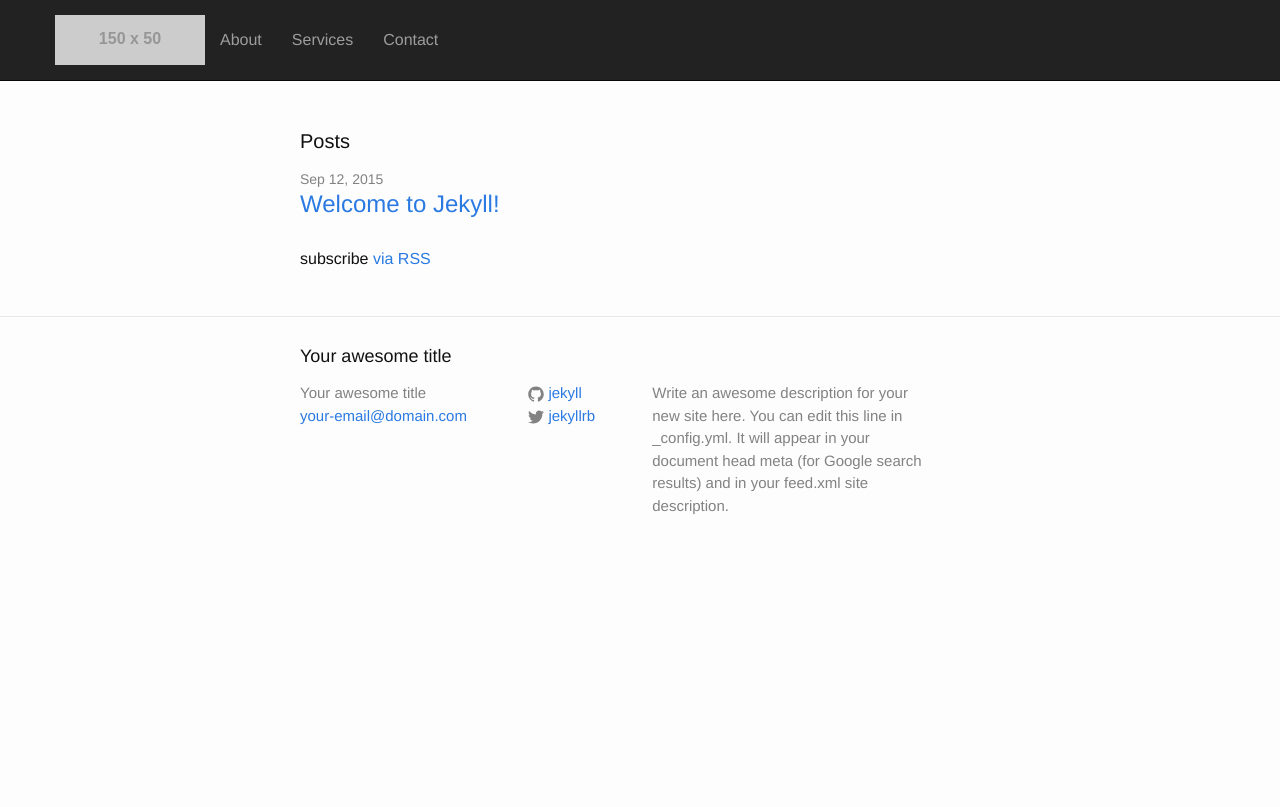
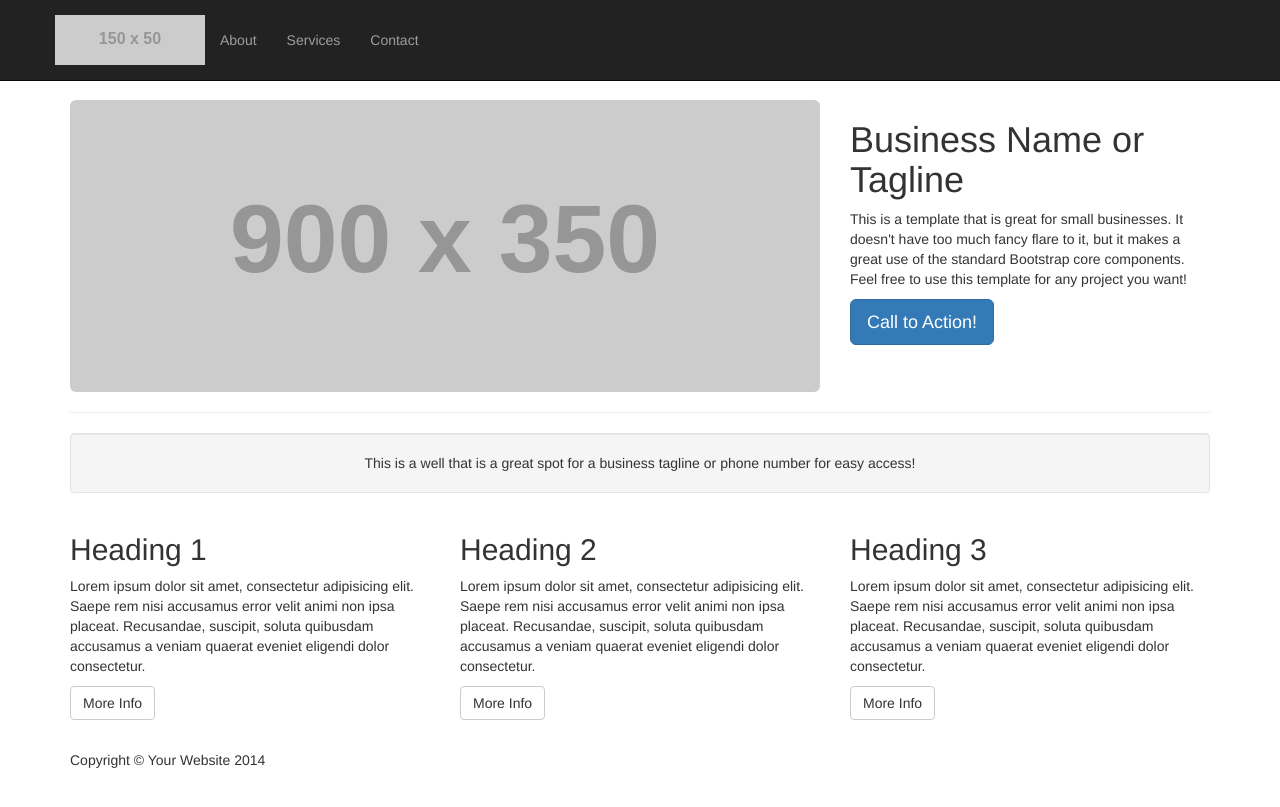
Before and after one commit to midzer/small-business-theme, a Jekyll site: the page built from index.html, in a window 1280 px wide. Shown: the top 807 px of the page. Built offline with Jekyll 4.4.1, drawn with Linux system fonts in a browser that asks for light colours; nearby versions of some CDN libraries; library files that are not in the unit come from our copies.

Commit message:
first version

```diff
--- a/_includes/footer.html
+++ b/_includes/footer.html
@@ -1,55 +1,7 @@
-<footer class="site-footer">
-
-  <div class="wrapper">
-
-    <h2 class="footer-heading">{{ site.title }}</h2>
-
-    <div class="footer-col-wrapper">
-      <div class="footer-col  footer-col-1">
-        <ul class="contact-list">
-          <li>{{ site.title }}</li>
-          <li><a href="mailto:{{ site.email }}">{{ site.email }}</a></li>
-        </ul>
-      </div>
-
-      <div class="footer-col  footer-col-2">
-        <ul class="social-media-list">
-          {% if site.github_username %}
-          <li>
-            <a href="https://github.com/{{ site.github_username }}">
-              <span class="icon  icon--github">
-                <svg viewBox="0 0 16 16">
-                  <path fill="#828282" d="M7.999,0.431c-4.285,0-7.76,3.474-7.76,7.761 c0,3.428,2.223,6.337,5.307,7.363c0.388,0.071,0.53-0.168,0.53-0.374c0-0.184-0.007-0.672-0.01-1.32 c-2.159,0.469-2.614-1.04-2.614-1.04c-0.353-0.896-0.862-1.135-0.862-1.135c-0.705-0.481,0.053-0.472,0.053-0.472 c0.779,0.055,1.189,0.8,1.189,0.8c0.692,1.186,1.816,0.843,2.258,0.645c0.071-0.502,0.271-0.843,0.493-1.037 C4.86,11.425,3.049,10.76,3.049,7.786c0-0.847,0.302-1.54,0.799-2.082C3.768,5.507,3.501,4.718,3.924,3.65 c0,0,0.652-0.209,2.134,0.796C6.677,4.273,7.34,4.187,8,4.184c0.659,0.003,1.323,0.089,1.943,0.261 c1.482-1.004,2.132-0.796,2.132-0.796c0.423,1.068,0.157,1.857,0.077,2.054c0.497,0.542,0.798,1.235,0.798,2.082 c0,2.981-1.814,3.637-3.543,3.829c0.279,0.24,0.527,0.713,0.527,1.437c0,1.037-0.01,1.874-0.01,2.129 c0,0.208,0.14,0.449,0.534,0.373c3.081-1.028,5.302-3.935,5.302-7.362C15.76,3.906,12.285,0.431,7.999,0.431z"/>
-                </svg>
-              </span>
-
-              <span class="username">{{ site.github_username }}</span>
-            </a>
-          </li>
-          {% endif %}
-
-          {% if site.twitter_username %}
-          <li>
-            <a href="https://twitter.com/{{ site.twitter_username }}">
-              <span class="icon  icon--twitter">
-                <svg viewBox="0 0 16 16">
-                  <path fill="#828282" d="M15.969,3.058c-0.586,0.26-1.217,0.436-1.878,0.515c0.675-0.405,1.194-1.045,1.438-1.809
-                  c-0.632,0.375-1.332,0.647-2.076,0.793c-0.596-0.636-1.446-1.033-2.387-1.033c-1.806,0-3.27,1.464-3.27,3.27 c0,0.256,0.029,0.506,0.085,0.745C5.163,5.404,2.753,4.102,1.14,2.124C0.859,2.607,0.698,3.168,0.698,3.767 c0,1.134,0.577,2.135,1.455,2.722C1.616,6.472,1.112,6.325,0.671,6.08c0,0.014,0,0.027,0,0.041c0,1.584,1.127,2.906,2.623,3.206 C3.02,9.402,2.731,9.442,2.433,9.442c-0.211,0-0.416-0.021-0.615-0.059c0.416,1.299,1.624,2.245,3.055,2.271 c-1.119,0.877-2.529,1.4-4.061,1.4c-0.264,0-0.524-0.015-0.78-0.046c1.447,0.928,3.166,1.469,5.013,1.469 c6.015,0,9.304-4.983,9.304-9.304c0-0.142-0.003-0.283-0.009-0.423C14.976,4.29,15.531,3.714,15.969,3.058z"/>
-                </svg>
-              </span>
-
-              <span class="username">{{ site.twitter_username }}</span>
-            </a>
-          </li>
-          {% endif %}
-        </ul>
-      </div>
-
-      <div class="footer-col  footer-col-3">
-        <p class="text">{{ site.description }}</p>
-      </div>
+<footer class="container">
+    <div class="row">
+        <div class="col-lg-12">
+            <p>Copyright &copy; Your Website 2014</p>
+        </div>
     </div>
-
-  </div>
-
 </footer>
--- a/_layouts/default.html
+++ b/_layouts/default.html
@@ -7,11 +7,11 @@
 
     {% include header.html %}
 
-    <div class="page-content">
-      <div class="wrapper">
+    <!-- <div class="page-content">div class="home" -->
+    <!--    <div class="wrapper"> -->
         {{ content }}
-      </div>
-    </div>
+    <!--    </div> -->
+    <!--</div> -->
 
     {% include footer.html %}
 
--- a/_sass/_base.scss
+++ /dev/null
@@ -1,204 +0,0 @@
-/**
- * Reset some basic elements
- */
-body, h1, h2, h3, h4, h5, h6,
-p, blockquote, pre, hr,
-dl, dd, ol, ul, figure {
-    margin: 0;
-    padding: 0;
-}
-
-
-
-/**
- * Basic styling
- */
-body {
-    font-family: $base-font-family;
-    font-size: $base-font-size;
-    line-height: $base-line-height;
-    font-weight: 300;
-    color: $text-color;
-    background-color: $background-color;
-    -webkit-text-size-adjust: 100%;
-}
-
-
-
-/**
- * Set `margin-bottom` to maintain vertical rhythm
- */
-h1, h2, h3, h4, h5, h6,
-p, blockquote, pre,
-ul, ol, dl, figure,
-%vertical-rhythm {
-    margin-bottom: $spacing-unit / 2;
-}
-
-
-
-/**
- * Images
- */
-img {
-    max-width: 100%;
-    vertical-align: middle;
-}
-
-
-
-/**
- * Figures
- */
-figure > img {
-    display: block;
-}
-
-figcaption {
-    font-size: $small-font-size;
-}
-
-
-
-/**
- * Lists
- */
-ul, ol {
-    margin-left: $spacing-unit;
-}
-
-li {
-    > ul,
-    > ol {
-         margin-bottom: 0;
-    }
-}
-
-
-
-/**
- * Headings
- */
-h1, h2, h3, h4, h5, h6 {
-    font-weight: 300;
-}
-
-
-
-/**
- * Links
- */
-a {
-    color: $brand-color;
-    text-decoration: none;
-
-    &:visited {
-        color: darken($brand-color, 15%);
-    }
-
-    &:hover {
-        color: $text-color;
-        text-decoration: underline;
-    }
-}
-
-
-
-/**
- * Blockquotes
- */
-blockquote {
-    color: $grey-color;
-    border-left: 4px solid $grey-color-light;
-    padding-left: $spacing-unit / 2;
-    font-size: 18px;
-    letter-spacing: -1px;
-    font-style: italic;
-
-    > :last-child {
-        margin-bottom: 0;
-    }
-}
-
-
-
-/**
- * Code formatting
- */
-pre,
-code {
-    font-size: 15px;
-    border: 1px solid $grey-color-light;
-    border-radius: 3px;
-    background-color: #eef;
-}
-
-code {
-    padding: 1px 5px;
-}
-
-pre {
-    padding: 8px 12px;
-    overflow-x: scroll;
-
-    > code {
-        border: 0;
-        padding-right: 0;
-        padding-left: 0;
-    }
-}
-
-
-
-/**
- * Wrapper
- */
-.wrapper {
-    max-width: -webkit-calc(#{$content-width} - (#{$spacing-unit} * 2));
-    max-width:         calc(#{$content-width} - (#{$spacing-unit} * 2));
-    margin-right: auto;
-    margin-left: auto;
-    padding-right: $spacing-unit;
-    padding-left: $spacing-unit;
-    @extend %clearfix;
-
-    @include media-query($on-laptop) {
-        max-width: -webkit-calc(#{$content-width} - (#{$spacing-unit}));
-        max-width:         calc(#{$content-width} - (#{$spacing-unit}));
-        padding-right: $spacing-unit / 2;
-        padding-left: $spacing-unit / 2;
-    }
-}
-
-
-
-/**
- * Clearfix
- */
-%clearfix {
-
-    &:after {
-        content: "";
-        display: table;
-        clear: both;
-    }
-}
-
-
-
-/**
- * Icons
- */
-.icon {
-
-    > svg {
-        display: inline-block;
-        width: 16px;
-        height: 16px;
-        vertical-align: middle;
-
-        path {
-            fill: $grey-color;
-        }
-    }
-}
--- a/_sass/_layout.scss
+++ /dev/null
@@ -1,178 +0,0 @@
-/**
- * Site header
- */
-
-/*!
- * Start Bootstrap - Logo Nav HTML Template (http://startbootstrap.com)
- * Code licensed under the Apache License v2.0.
- * For details, see http://www.apache.org/licenses/LICENSE-2.0.
- */
-
-body {
-    padding-top: 70px; /* Required padding for .navbar-fixed-top. Change if height of navigation changes. */
-}
-
-.navbar-fixed-top .nav {
-    padding: 15px 0;
-}
-
-.navbar-fixed-top .navbar-brand {
-    padding: 0 15px;
-}
-
-@media(min-width:768px) {
-    body {
-        padding-top: 100px; /* Required padding for .navbar-fixed-top. Change if height of navigation changes. */
-    }
-
-    .navbar-fixed-top .navbar-brand {
-        padding: 15px 0;
-    }
-}
-
-/**
- * Site footer
- */
-.site-footer {
-    border-top: 1px solid $grey-color-light;
-    padding: $spacing-unit 0;
-}
-
-.footer-heading {
-    font-size: 18px;
-    margin-bottom: $spacing-unit / 2;
-}
-
-.contact-list,
-.social-media-list {
-    list-style: none;
-    margin-left: 0;
-}
-
-.footer-col-wrapper {
-    font-size: 15px;
-    color: $grey-color;
-    margin-left: -$spacing-unit / 2;
-    @extend %clearfix;
-}
-
-.footer-col {
-    float: left;
-    margin-bottom: $spacing-unit / 2;
-    padding-left: $spacing-unit / 2;
-}
-
-.footer-col-1 {
-    width: -webkit-calc(35% - (#{$spacing-unit} / 2));
-    width:         calc(35% - (#{$spacing-unit} / 2));
-}
-
-.footer-col-2 {
-    width: -webkit-calc(20% - (#{$spacing-unit} / 2));
-    width:         calc(20% - (#{$spacing-unit} / 2));
-}
-
-.footer-col-3 {
-    width: -webkit-calc(45% - (#{$spacing-unit} / 2));
-    width:         calc(45% - (#{$spacing-unit} / 2));
-}
-
-@include media-query($on-laptop) {
-    .footer-col-1,
-    .footer-col-2 {
-        width: -webkit-calc(50% - (#{$spacing-unit} / 2));
-        width:         calc(50% - (#{$spacing-unit} / 2));
-    }
-
-    .footer-col-3 {
-        width: -webkit-calc(100% - (#{$spacing-unit} / 2));
-        width:         calc(100% - (#{$spacing-unit} / 2));
-    }
-}
-
-@include media-query($on-palm) {
-    .footer-col {
-        float: none;
-        width: -webkit-calc(100% - (#{$spacing-unit} / 2));
-        width:         calc(100% - (#{$spacing-unit} / 2));
-    }
-}
-
-
-
-/**
- * Page content
- */
-.page-content {
-    padding: $spacing-unit 0;
-}
-
-.page-heading {
-    font-size: 20px;
-}
-
-.post-list {
-    margin-left: 0;
-    list-style: none;
-
-    > li {
-        margin-bottom: $spacing-unit;
-    }
-}
-
-.post-meta {
-    font-size: $small-font-size;
-    color: $grey-color;
-}
-
-.post-link {
-    display: block;
-    font-size: 24px;
-}
-
-
-
-/**
- * Posts
- */
-.post-header {
-    margin-bottom: $spacing-unit;
-}
-
-.post-title {
-    font-size: 42px;
-    letter-spacing: -1px;
-    line-height: 1;
-
-    @include media-query($on-laptop) {
-        font-size: 36px;
-    }
-}
-
-.post-content {
-    margin-bottom: $spacing-unit;
-
-    h2 {
-        font-size: 32px;
-
-        @include media-query($on-laptop) {
-            font-size: 28px;
-        }
-    }
-
-    h3 {
-        font-size: 26px;
-
-        @include media-query($on-laptop) {
-            font-size: 22px;
-        }
-    }
-
-    h4 {
-        font-size: 20px;
-
-        @include media-query($on-laptop) {
-            font-size: 18px;
-        }
-    }
-}
--- a/_sass/_syntax-highlighting.scss
+++ /dev/null
@@ -1,67 +0,0 @@
-/**
- * Syntax highlighting styles
- */
-.highlight {
-    background: #fff;
-    @extend %vertical-rhythm;
-
-    .c     { color: #998; font-style: italic } // Comment
-    .err   { color: #a61717; background-color: #e3d2d2 } // Error
-    .k     { font-weight: bold } // Keyword
-    .o     { font-weight: bold } // Operator
-    .cm    { color: #998; font-style: italic } // Comment.Multiline
-    .cp    { color: #999; font-weight: bold } // Comment.Preproc
-    .c1    { color: #998; font-style: italic } // Comment.Single
-    .cs    { color: #999; font-weight: bold; font-style: italic } // Comment.Special
-    .gd    { color: #000; background-color: #fdd } // Generic.Deleted
-    .gd .x { color: #000; background-color: #faa } // Generic.Deleted.Specific
-    .ge    { font-style: italic } // Generic.Emph
-    .gr    { color: #a00 } // Generic.Error
-    .gh    { color: #999 } // Generic.Heading
-    .gi    { color: #000; background-color: #dfd } // Generic.Inserted
-    .gi .x { color: #000; background-color: #afa } // Generic.Inserted.Specific
-    .go    { color: #888 } // Generic.Output
-    .gp    { color: #555 } // Generic.Prompt
-    .gs    { font-weight: bold } // Generic.Strong
-    .gu    { color: #aaa } // Generic.Subheading
-    .gt    { color: #a00 } // Generic.Traceback
-    .kc    { font-weight: bold } // Keyword.Constant
-    .kd    { font-weight: bold } // Keyword.Declaration
-    .kp    { font-weight: bold } // Keyword.Pseudo
-    .kr    { font-weight: bold } // Keyword.Reserved
-    .kt    { color: #458; font-weight: bold } // Keyword.Type
-    .m     { color: #099 } // Literal.Number
-    .s     { color: #d14 } // Literal.String
-    .na    { color: #008080 } // Name.Attribute
-    .nb    { color: #0086B3 } // Name.Builtin
-    .nc    { color: #458; font-weight: bold } // Name.Class
-    .no    { color: #008080 } // Name.Constant
-    .ni    { color: #800080 } // Name.Entity
-    .ne    { color: #900; font-weight: bold } // Name.Exception
-    .nf    { color: #900; font-weight: bold } // Name.Function
-    .nn    { color: #555 } // Name.Namespace
-    .nt    { color: #000080 } // Name.Tag
-    .nv    { color: #008080 } // Name.Variable
-    .ow    { font-weight: bold } // Operator.Word
-    .w     { color: #bbb } // Text.Whitespace
-    .mf    { color: #099 } // Literal.Number.Float
-    .mh    { color: #099 } // Literal.Number.Hex
-    .mi    { color: #099 } // Literal.Number.Integer
-    .mo    { color: #099 } // Literal.Number.Oct
-    .sb    { color: #d14 } // Literal.String.Backtick
-    .sc    { color: #d14 } // Literal.String.Char
-    .sd    { color: #d14 } // Literal.String.Doc
-    .s2    { color: #d14 } // Literal.String.Double
-    .se    { color: #d14 } // Literal.String.Escape
-    .sh    { color: #d14 } // Literal.String.Heredoc
-    .si    { color: #d14 } // Literal.String.Interpol
-    .sx    { color: #d14 } // Literal.String.Other
-    .sr    { color: #009926 } // Literal.String.Regex
-    .s1    { color: #d14 } // Literal.String.Single
-    .ss    { color: #990073 } // Literal.String.Symbol
-    .bp    { color: #999 } // Name.Builtin.Pseudo
-    .vc    { color: #008080 } // Name.Variable.Class
-    .vg    { color: #008080 } // Name.Variable.Global
-    .vi    { color: #008080 } // Name.Variable.Instance
-    .il    { color: #099 } // Literal.Number.Integer.Long
-}
--- /dev/null
+++ b/css/main.css
@@ -0,0 +1,31 @@
+/*!
+ * Start Bootstrap - Small Business HTML Template (http://startbootstrap.com)
+ * Code licensed under the Apache License v2.0.
+ * For details, see http://www.apache.org/licenses/LICENSE-2.0.
+ */
+
+body {
+    padding-top: 70px; /* Required padding for .navbar-fixed-top. Change if height of navigation changes. */
+}
+
+.navbar-fixed-top .nav {
+    padding: 15px 0;
+}
+
+.navbar-fixed-top .navbar-brand {
+    padding: 0 15px;
+}
+
+footer {
+    padding: 30px 0;
+}
+
+@media(min-width:768px) {
+    body {
+        padding-top: 100px; /* Required padding for .navbar-fixed-top. Change if height of navigation changes. */
+    }
+
+    .navbar-fixed-top .navbar-brand {
+        padding: 15px 0;
+    }
+}
--- a/css/main.scss
+++ /dev/null
@@ -1,52 +0,0 @@
----
-# Only the main Sass file needs front matter (the dashes are enough)
----
-@charset "utf-8";
-
-
-
-// Our variables
-$base-font-family: Helvetica, Arial, sans-serif;
-$base-font-size:   16px;
-$small-font-size:  $base-font-size * 0.875;
-$base-line-height: 1.5;
-
-$spacing-unit:     30px;
-
-$text-color:       #111;
-$background-color: #fdfdfd;
-$brand-color:      #2a7ae2;
-
-$grey-color:       #828282;
-$grey-color-light: lighten($grey-color, 40%);
-$grey-color-dark:  darken($grey-color, 25%);
-
-// Width of the content area
-$content-width:    800px;
-
-$on-palm:          600px;
-$on-laptop:        800px;
-
-
-
-// Using media queries with like this:
-// @include media-query($on-palm) {
-//     .wrapper {
-//         padding-right: $spacing-unit / 2;
-//         padding-left: $spacing-unit / 2;
-//     }
-// }
-@mixin media-query($device) {
-    @media screen and (max-width: $device) {
-        @content;
-    }
-}
-
-
-
-// Import partials from `sass_dir` (defaults to `_sass`)
-@import
-        "base",
-        "layout",
-        "syntax-highlighting"
-;
--- a/index.html
+++ b/index.html
@@ -2,22 +2,59 @@
 layout: default
 ---
 
-<div class="home">
+<!-- Page Content -->
+<div class="container">
 
-  <h1 class="page-heading">Posts</h1>
+    <!-- Heading Row -->
+    <div class="row">
+        <div class="col-md-8">
+            <img class="img-responsive img-rounded" src="http://placehold.it/900x350" alt="">
+        </div>
+        <!-- /.col-md-8 -->
+        <div class="col-md-4">
+            <h1>Business Name or Tagline</h1>
+            <p>This is a template that is great for small businesses. It doesn't have too much fancy flare to it, but it makes a great use of the standard Bootstrap core components. Feel free to use this template for any project you want!</p>
+            <a class="btn btn-primary btn-lg" href="#">Call to Action!</a>
+        </div>
+        <!-- /.col-md-4 -->
+    </div>
+    <!-- /.row -->
 
-  <ul class="post-list">
-    {% for post in site.posts %}
-      <li>
-        <span class="post-meta">{{ post.date | date: "%b %-d, %Y" }}</span>
+    <hr>
 
-        <h2>
-          <a class="post-link" href="{{ post.url | prepend: site.baseurl }}">{{ post.title }}</a>
-        </h2>
-      </li>
-    {% endfor %}
-  </ul>
+    <!-- Call to Action Well -->
+    <div class="row">
+        <div class="col-lg-12">
+            <div class="well text-center">
+                This is a well that is a great spot for a business tagline or phone number for easy access!
+            </div>
+        </div>
+        <!-- /.col-lg-12 -->
+    </div>
+    <!-- /.row -->
 
-  <p class="rss-subscribe">subscribe <a href="{{ "/feed.xml" | prepend: site.baseurl }}">via RSS</a></p>
+    <!-- Content Row -->
+    <div class="row">
+        <div class="col-md-4">
+            <h2>Heading 1</h2>
+            <p>Lorem ipsum dolor sit amet, consectetur adipisicing elit. Saepe rem nisi accusamus error velit animi non ipsa placeat. Recusandae, suscipit, soluta quibusdam accusamus a veniam quaerat eveniet eligendi dolor consectetur.</p>
+            <a class="btn btn-default" href="#">More Info</a>
+        </div>
+        <!-- /.col-md-4 -->
+        <div class="col-md-4">
+            <h2>Heading 2</h2>
+            <p>Lorem ipsum dolor sit amet, consectetur adipisicing elit. Saepe rem nisi accusamus error velit animi non ipsa placeat. Recusandae, suscipit, soluta quibusdam accusamus a veniam quaerat eveniet eligendi dolor consectetur.</p>
+            <a class="btn btn-default" href="#">More Info</a>
+        </div>
+        <!-- /.col-md-4 -->
+        <div class="col-md-4">
+            <h2>Heading 3</h2>
+            <p>Lorem ipsum dolor sit amet, consectetur adipisicing elit. Saepe rem nisi accusamus error velit animi non ipsa placeat. Recusandae, suscipit, soluta quibusdam accusamus a veniam quaerat eveniet eligendi dolor consectetur.</p>
+            <a class="btn btn-default" href="#">More Info</a>
+        </div>
+        <!-- /.col-md-4 -->
+    </div>
+    <!-- /.row -->
 
 </div>
+<!-- /.container -->
```
